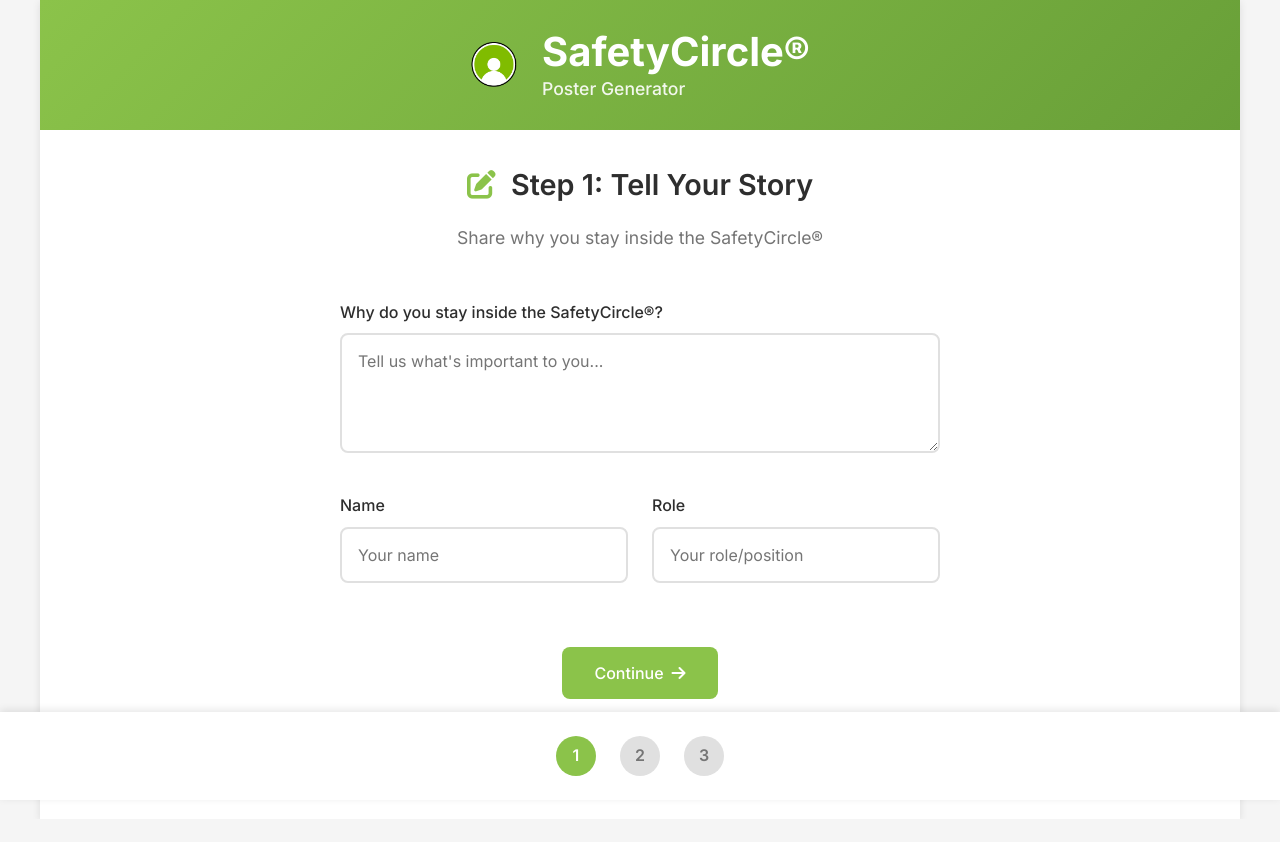
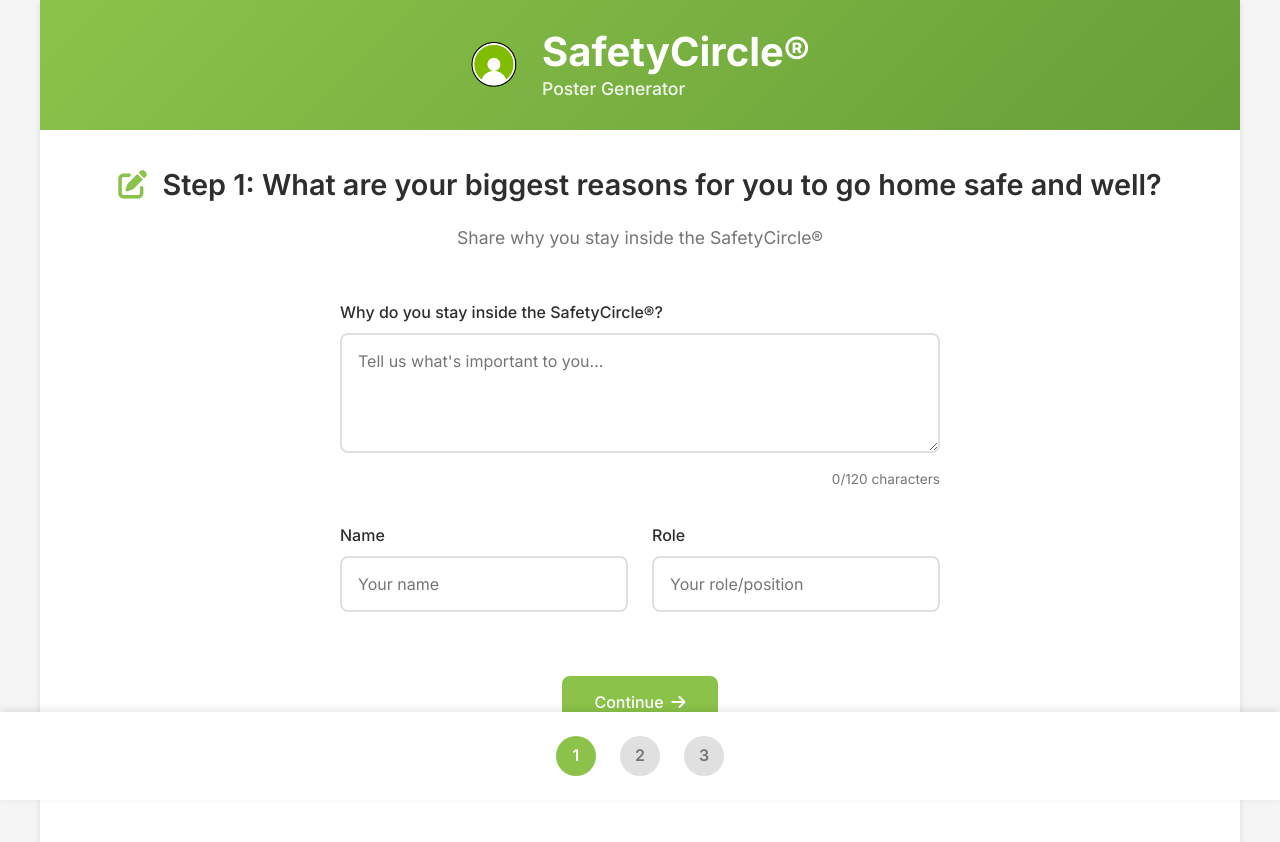
Before and after one commit to marcos-atanael-1/safety_report_posters, a React (Vite) app: page / in a window 1280 px wide. Shown: the top 842 px of the page. Before the commit the page ends 819 px from the top, so only its background shows below. Built offline with nearby package versions, Linux system fonts and the light colour scheme; the HTML template or start-up script is replaced by a standard one.

Commit message:
ajustes de texto e limite de caracteres no primeiro imput

```diff
--- a/src/components/FormStep.jsx
+++ b/src/components/FormStep.jsx
@@ -13,7 +13,7 @@ const FormStep = ({ posterData, updatePosterData, onContinue }) => {
   return (
     <section className="step active">
       <div className="step-header">
-        <h2><i className="fas fa-edit"></i> Step 1: Tell Your Story</h2>
+        <h2><i className="fas fa-edit"></i> Step 1: What are your biggest reasons for you to go home safe and well?</h2>
         <p>Share why you stay inside the SafetyCircle®</p>
       </div>
       <form className="poster-form" onSubmit={handleSubmit}>
@@ -27,8 +27,13 @@ const FormStep = ({ posterData, updatePosterData, onContinue }) => {
             value={posterData.reason}
             onChange={handleInputChange('reason')}
             required
+            maxLength={120}
           />
+          <div className="char-counter">
+            {posterData.reason.length}/120 characters
+          </div>
         </div>
+
 
         <div className="form-row">
           <div className="form-group">
--- a/src/components/ImageUploadStep.jsx
+++ b/src/components/ImageUploadStep.jsx
@@ -75,6 +75,7 @@ const ImageUploadStep = ({ posterData, addImage, removeImage, onBack, onContinue
           <i className="fas fa-cloud-upload-alt"></i>
           <p>Click or drag photos here</p>
           <p className="upload-limit">Maximum 4 images</p>
+          <p className="upload-quality-hint">For best print results, please use photos larger than 2500 x 1750 pixels or with a file size greater than 2 MB</p>
           <input
             ref={fileInputRef}
             type="file"
--- a/src/index.css
+++ b/src/index.css
@@ -175,6 +175,14 @@ body {
 
 .form-group {
     margin-bottom: var(--spacing-lg);
+    position: relative;
+}
+
+.char-counter {
+    font-size: 0.85rem;
+    color: var(--text-light);
+    text-align: right;
+    margin-top: var(--spacing-xs);
 }
 
 .form-row {
@@ -250,6 +258,18 @@ textarea {
 .upload-limit {
     font-size: 0.9rem;
     color: var(--text-light);
+}
+
+.upload-quality-hint {
+    font-size: 0.20rem;
+    color: var(--text-light);
+    margin-top: var(--spacing-xs);
+    max-width: 380px;
+    line-height: 1.0;
+    opacity: 0.85;
+    text-align: center;
+    margin-left: auto;
+    margin-right: auto;
 }
 
 .image-preview {
```
